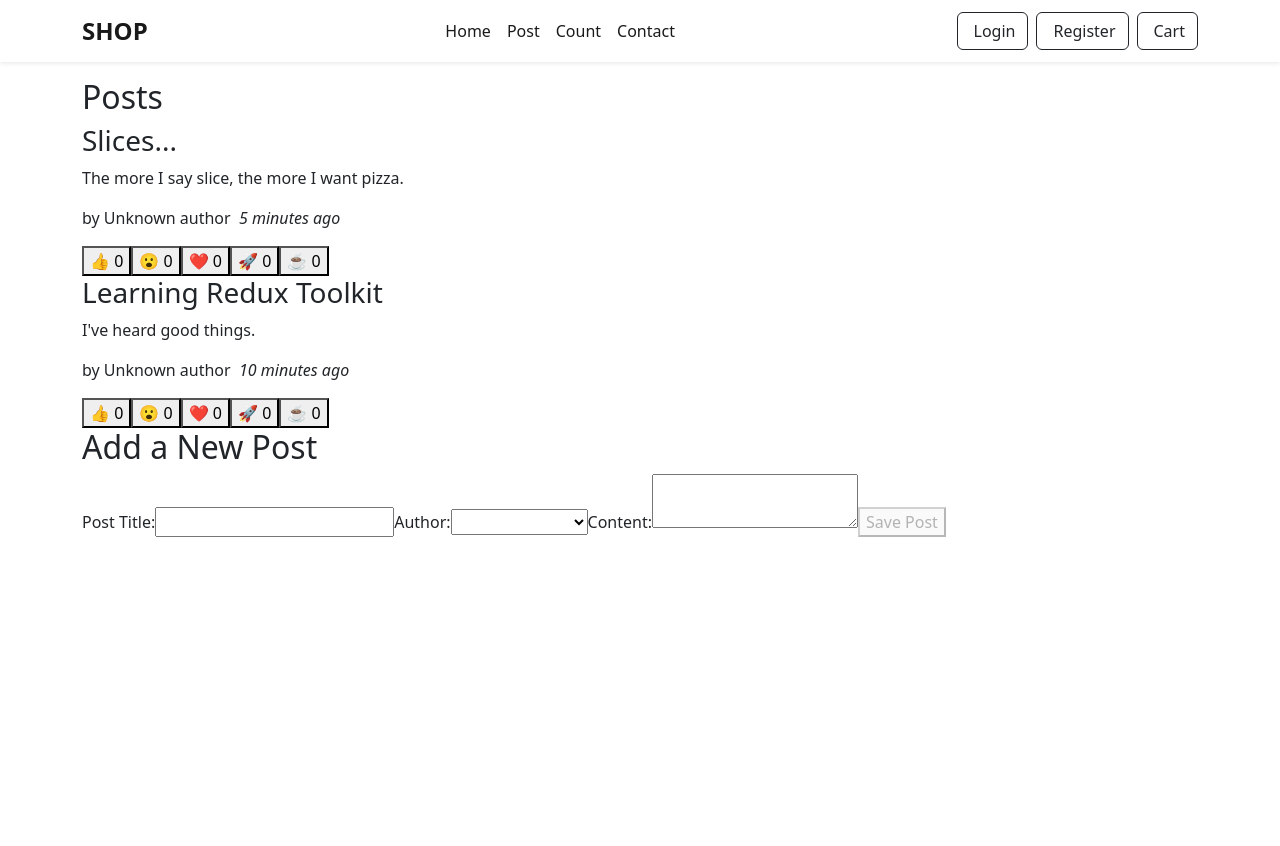
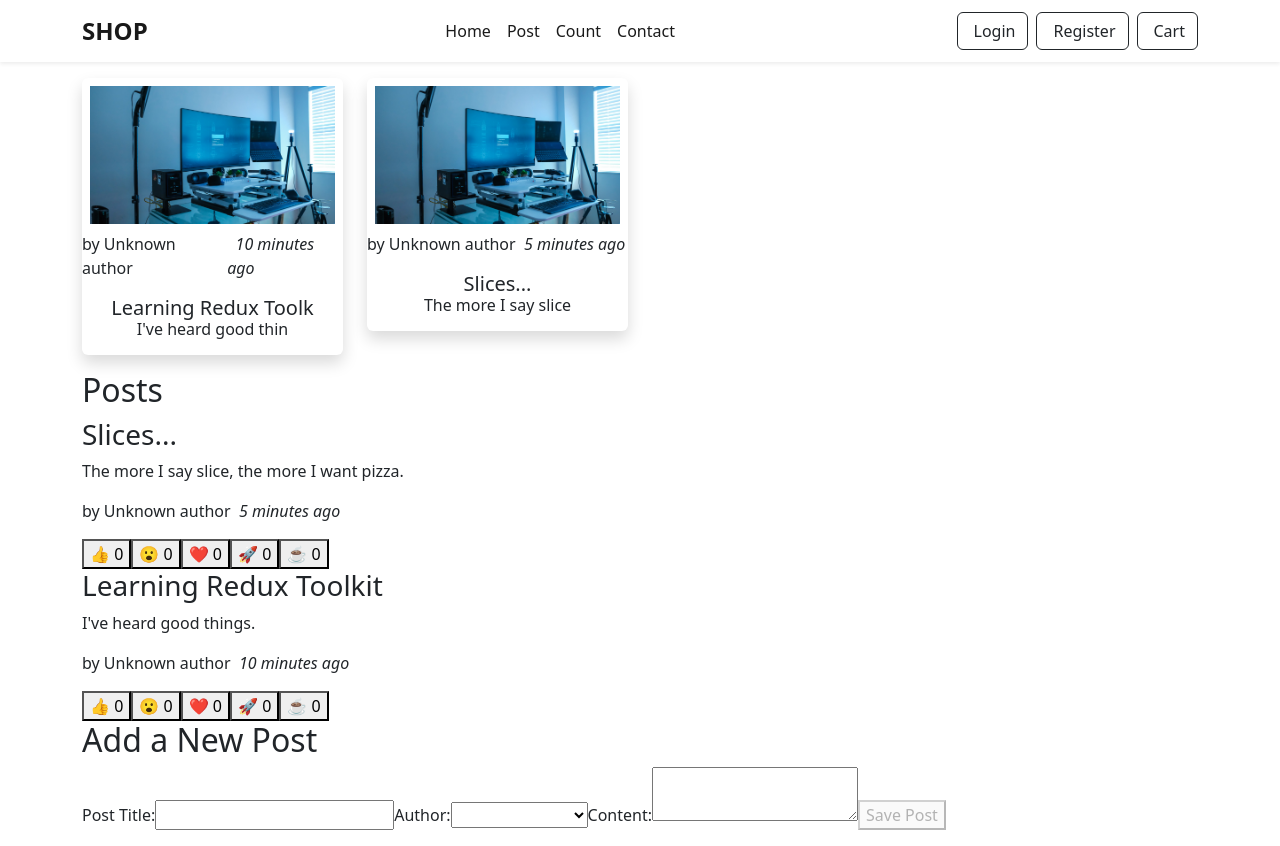
Before and after one commit to Apurbo-cse/React-Redux-Toolkit, a React (Create React App) app: page /post in a window 1280 px wide. Before the commit the page ends 800 px from the top, so only its background shows below. Built offline with nearby package versions, Linux system fonts and the light colour scheme.

Commit message:
Update Post.js

```diff
--- a/src/components/post/Post.js
+++ b/src/components/post/Post.js
@@ -1,14 +1,14 @@
 import React from "react";
-import { Link } from "react-router-dom";
-
 import AddPostForm from "../../features/posts/AddPostForm";
 import PostsList from "../../features/posts/PostsList";
+import PostCard from "../common/PostCard";
 
 const Post = () => {
   return (
     <>
       <div className="container">
         <div className="row my-3">
+          <PostCard />
 
           <PostsList />
 
```
